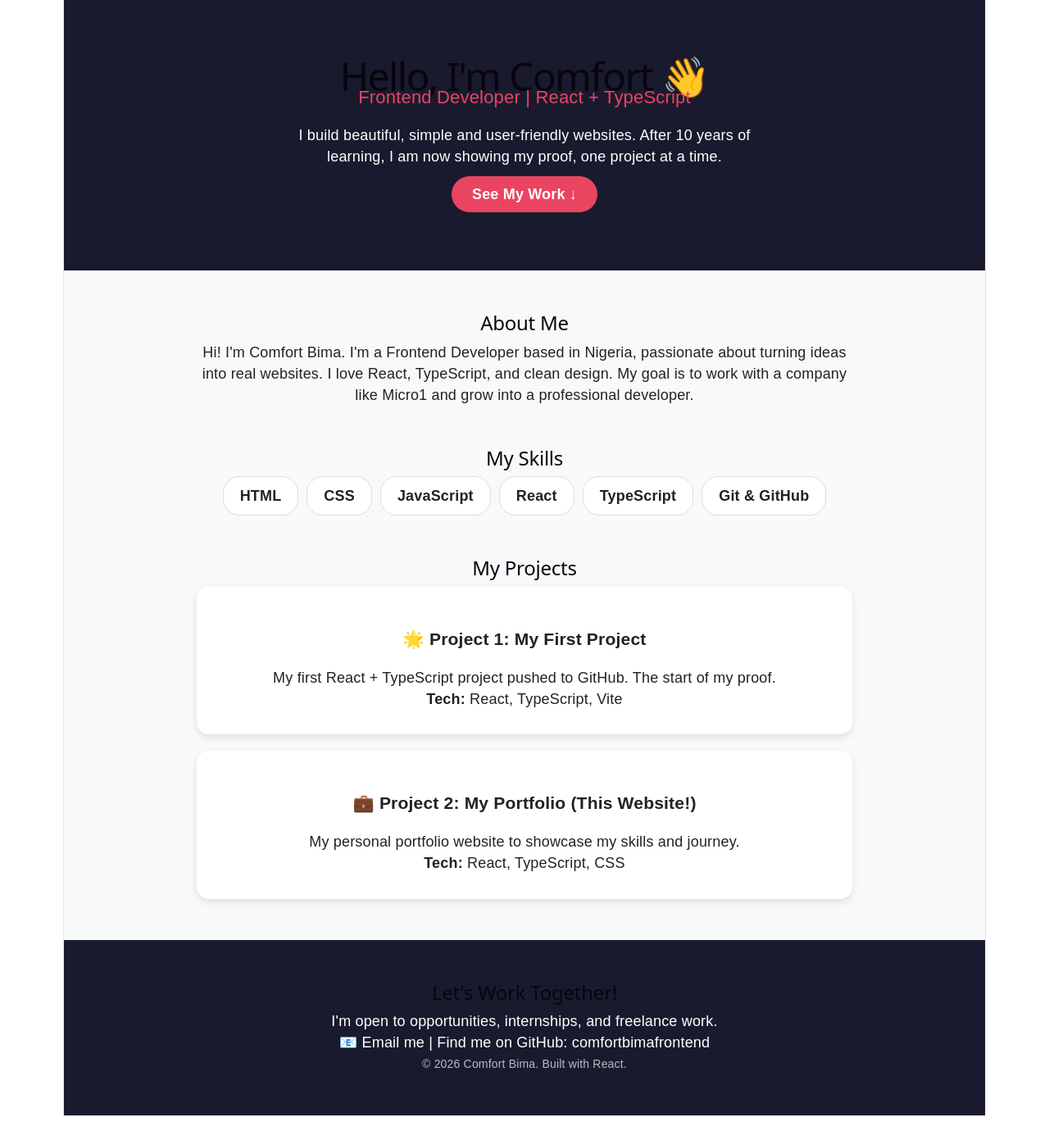
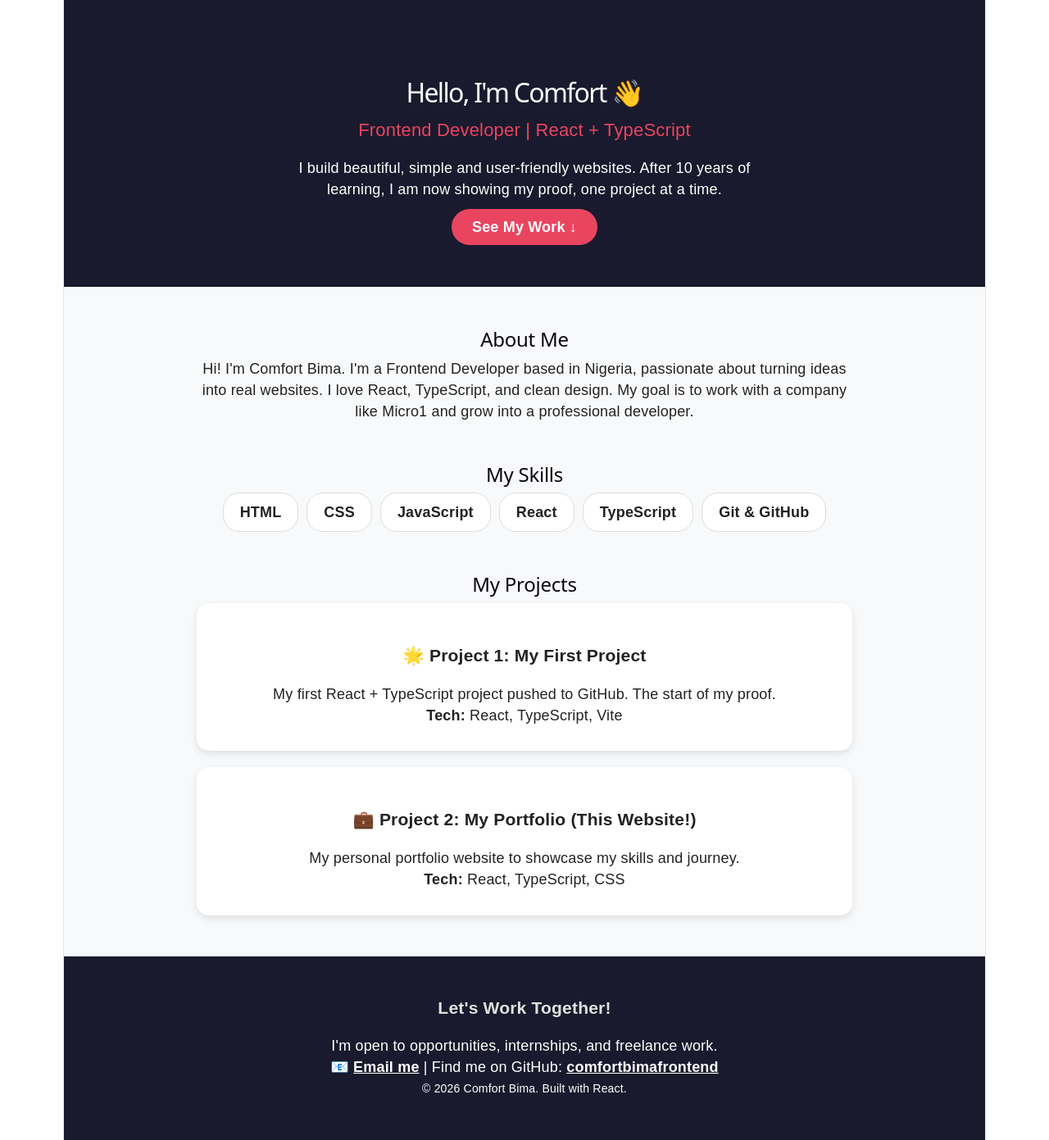
Before and after one commit to comfortbimafrontend/-my-first-project, a React (Vite) app: page / in a window 1280 px wide. Shown: the whole page at 82% size. Before the commit the page ends 1361 px from the top, so only its background shows below. Built offline with nearby package versions, Linux system fonts and the light colour scheme.

Commit message:
fix footer colors

```diff
--- a/src/App.tsx
+++ b/src/App.tsx
@@ -3,8 +3,8 @@ function App() {
     <div style={{ fontFamily: 'Arial, sans-serif', margin: 0, padding: 0, backgroundColor: '#f8f9fa', color: '#222' }}>
 
       {/* HERO */}
-      <div style={{ backgroundColor: '#1a1a2e', color: 'white', textAlign: 'center', padding: '80px 20px' }}>
-        <h1 style={{ fontSize: '48px', margin: '0' }}>Hello, I'm Comfort 👋</h1>
+      <div style={{ backgroundColor: '#1a1a2e', color: 'white', textAlign: 'center', padding: '100px 20px 60px 20px' }}>
+       <h1 style={{ fontSize: '32px', margin: '0 0 20px 0', color: 'white' }}>Hello, I'm Comfort 👋</h1>
         <p style={{ fontSize: '22px', color: '#e94560' }}>Frontend Developer | React + TypeScript</p>
         <p style={{ maxWidth: '600px', margin: '20px auto' }}>
           I build beautiful, simple and user-friendly websites.
@@ -51,10 +51,10 @@ function App() {
 
       {/* CONTACT */}
       <div style={{ backgroundColor: '#1a1a2e', color: 'white', textAlign: 'center', padding: '50px 20px' }}>
-        <h2>Let's Work Together!</h2>
+        <h3 style={{ color: '#E0E0E0', margin: '0 0 20px 0' }}>Let's Work Together!</h3>
         <p>I'm open to opportunities, internships, and freelance work.</p>
-        <p>📧 Email me | Find me on GitHub: comfortbimafrontend</p>
-        <p style={{ fontSize: '14px', opacity: 0.7 }}>© 2026 Comfort Bima. Built with React.</p>
+       <p>📧 <a href="mailto:bimadunamifson@gmail.com" style={{ color: 'white', fontWeight: 'bold' }}>Email me</a> | Find me on GitHub: <a href="https://github.com/comfortbimafrontend" style={{ color: 'white', fontWeight: 'bold' }}>comfortbimafrontend</a></p>
+        <p style={{ fontSize: '14px', opacity: 1 }}>© 2026 Comfort Bima. Built with React.</p>
       </div>
 
     </div>
```
